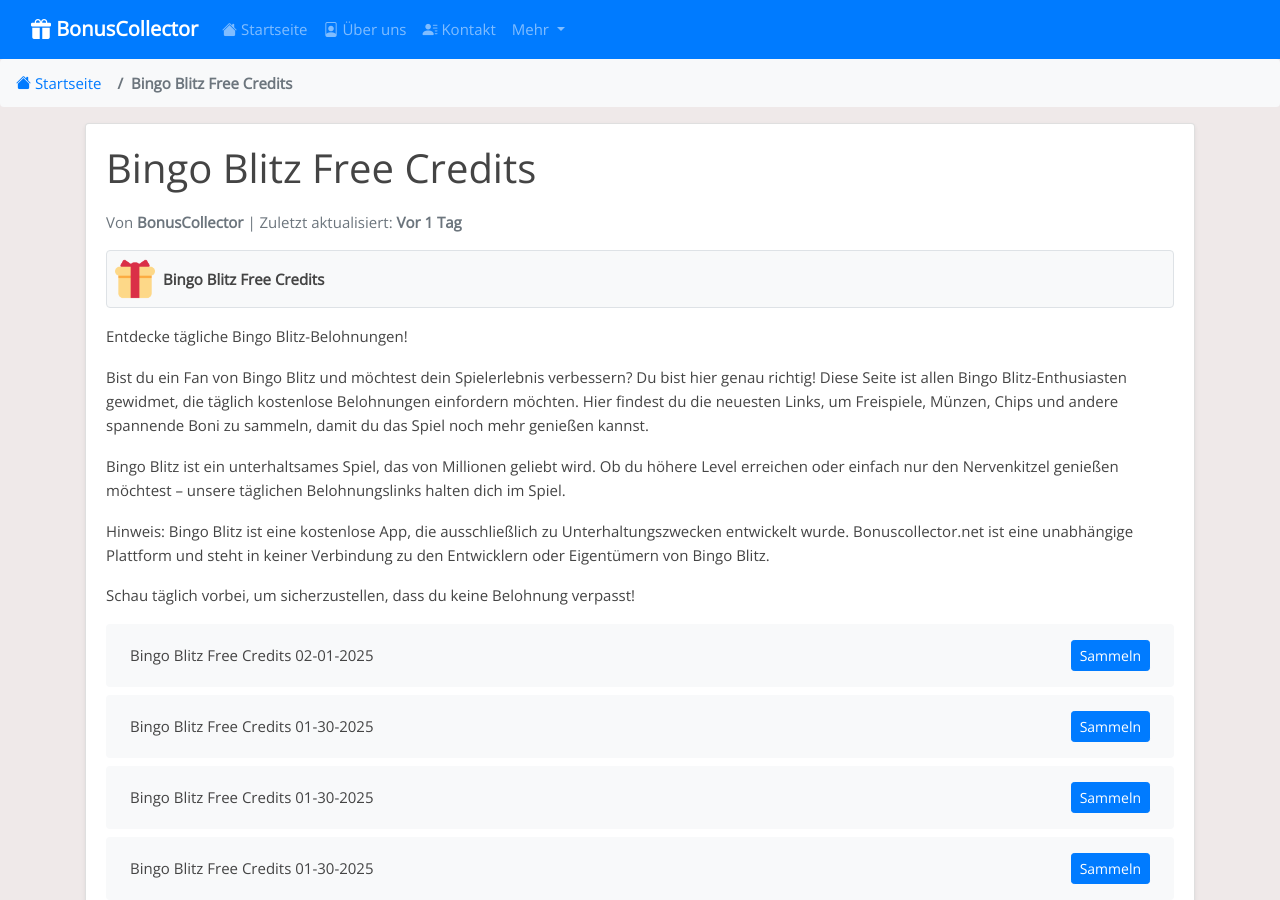
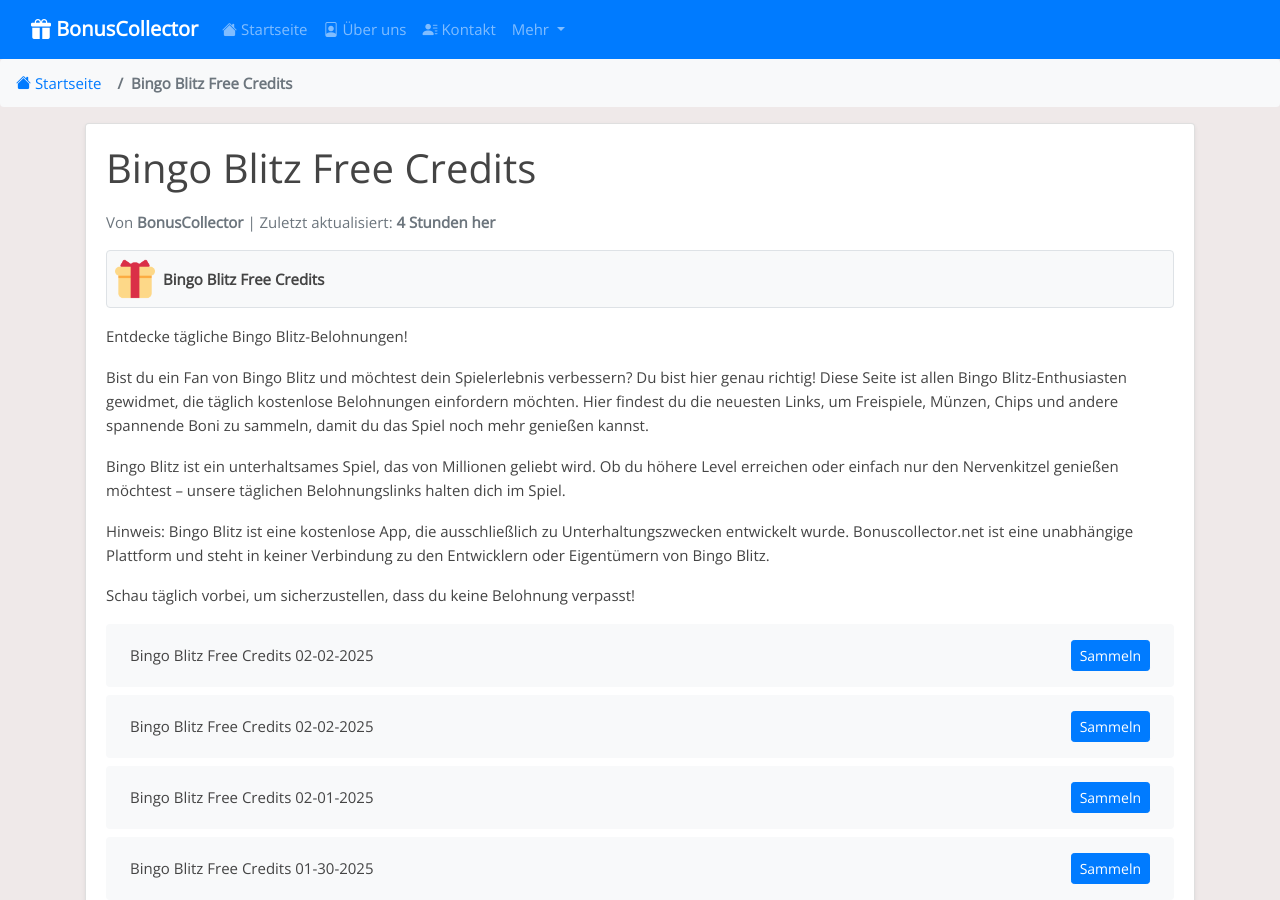
Before and after one commit to Prollad99/bs-de, a Jekyll site: the page built from _posts/2025-01-18-bingo-blitz.md, in a window 1280 px wide and 900 px high. Built offline with Jekyll 4.4.1, drawn with Linux system fonts in a browser that asks for light colours; some of the changed text lies outside the part shown.

Commit message:
Aktualisiere bingo-blitz-Belohnungslinks, Inhalte und Änderungsdatum

```diff
--- a/_data/include_files.yml
+++ b/_data/include_files.yml
@@ -11,7 +11,7 @@
   last_modified: 2025-02-01 17:35:23
 
 bingo-blitz.html:
-  last_modified: 2025-02-01 07:13:34
+  last_modified: 2025-02-02 04:37:38
 
 slotomania.html:
   last_modified: 2025-02-01 05:13:28
--- a/_includes/bingo-blitz.html
+++ b/_includes/bingo-blitz.html
@@ -1,4 +1,12 @@
 <ul class="list-group mt-3 mb-4">
+  <li class="list-group-item d-flex justify-content-between align-items-center">
+    <span>Bingo Blitz Free Credits 02-02-2025</span>
+    <a href="https://d10x.co/BingoBlitz/0B7R3" class="btn btn-primary btn-sm">Sammeln</a>
+  </li>
+  <li class="list-group-item d-flex justify-content-between align-items-center">
+    <span>Bingo Blitz Free Credits 02-02-2025</span>
+    <a href="https://bingo-app-dsa.playtika.com/bingo2-v2-bingoblitz/incentive/?incentive=b11076b301287a18c58b181d447c291798c022aa8bb3d21dcfd0bbf629ff0dce&desktop=fb&scene=popup&asset=inbox.PopupGiftCenter&originId=45832&gameref=FBS_010225" class="btn btn-primary btn-sm">Sammeln</a>
+  </li>
   <li class="list-group-item d-flex justify-content-between align-items-center">
     <span>Bingo Blitz Free Credits 02-01-2025</span>
     <a href="https://d10x.co/BingoBlitz/ZLzb4" class="btn btn-primary btn-sm">Sammeln</a>
@@ -391,12 +399,4 @@
     <span>Bingo Blitz Free Credits 01-18-2025</span>
     <a href="https://d10x.co/BingoBlitz/WJgyu" class="btn btn-primary btn-sm">Sammeln</a>
   </li>
-  <li class="list-group-item d-flex justify-content-between align-items-center">
-    <span>Bingo Blitz Free Credits 01-18-2025</span>
-    <a href="https://d10x.co/BingoBlitz/2gKd7" class="btn btn-primary btn-sm">Sammeln</a>
-  </li>
-  <li class="list-group-item d-flex justify-content-between align-items-center">
-    <span>Bingo Blitz Free Credits 01-18-2025</span>
-    <a href="https://d10x.co/BingoBlitz/IREiy" class="btn btn-primary btn-sm">Sammeln</a>
-  </li>
 </ul>
```
Also changed, not shown: links-json/bingo-blitz.json (+8 -8 lines).
